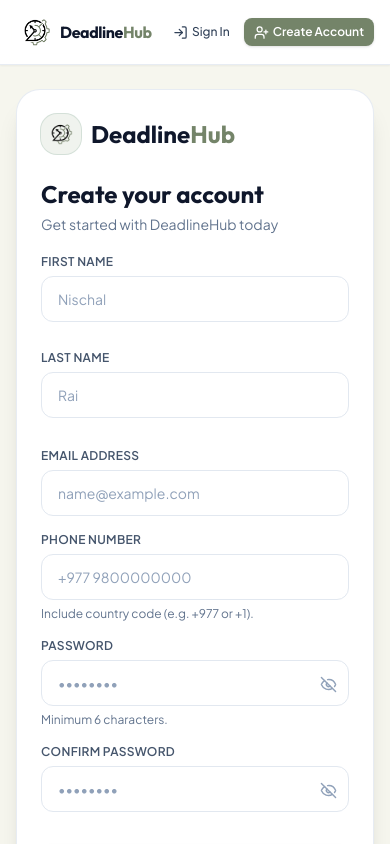
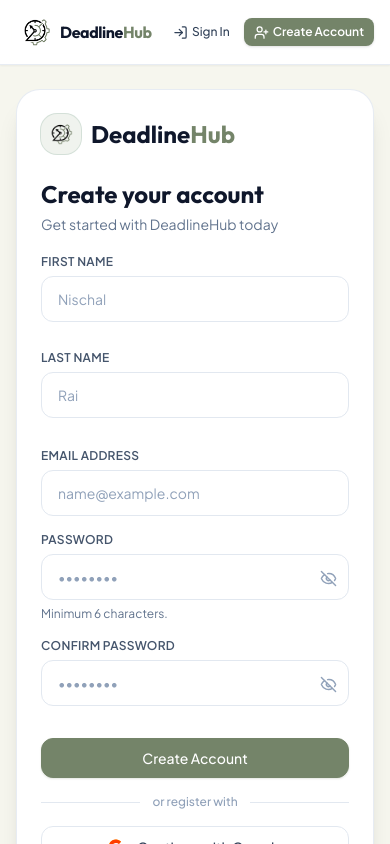
Before and after one commit to nischal1sir/DeadlineHub, a React (Vite) app: page /register in a window 390 px wide. Shown: the top 844 px of the page. Built offline with nearby package versions, Linux system fonts and the light colour scheme; no server answers.

Commit message:
feat(auth): remove phone requirement from register page & update README documentation

```diff
--- a/src/pages/Register.tsx
+++ b/src/pages/Register.tsx
@@ -19,7 +19,6 @@
   const [firstName, setFirstName] = useState('');
   const [lastName, setLastName] = useState('');
   const [email, setEmail] = useState('');
-  const [phone, setPhone] = useState('');
   const [password, setPassword] = useState('');
   const [confirmPassword, setConfirmPassword] = useState('');
   const [showPassword, setShowPassword] = useState(false);
@@ -52,17 +51,8 @@
 
   const handleSubmit = async (e: React.FormEvent) => {
     e.preventDefault();
-    if (!firstName || !lastName || !email || !phone || !password || !confirmPassword) {
+    if (!firstName || !lastName || !email || !password || !confirmPassword) {
       setError('Please fill in all required fields.');
-      setShake(true);
-      setTimeout(() => setShake(false), 500);
-      return;
-    }
-
-    const cleanPhone = phone.trim();
-    const phoneDigits = cleanPhone.replace(/[\s\-\(\)]/g, '');
-    if (!/^\+?[0-9]{7,15}$/.test(phoneDigits)) {
-      setError('Please enter a valid phone number (7 to 15 digits, optional + prefix).');
       setShake(true);
       setTimeout(() => setShake(false), 500);
       return;
@@ -85,7 +75,7 @@
     setLoading(true);
     setError(null);
     try {
-      await register(email, password, fullName, cleanPhone);
+      await register(email, password, fullName);
       navigate('/dashboard');
     } catch (err: any) {
       setError(err.message || 'Registration failed.');
@@ -191,16 +181,6 @@
                   required
                   autoComplete="email"
                 />
-                <Input
-                  type="tel"
-                  label="Phone Number"
-                  placeholder="+977 9800000000"
-                  value={phone}
-                  onChange={e => setPhone(e.target.value)}
-                  required
-                  helperText="Include country code (e.g. +977 or +1)."
-                  autoComplete="tel"
-                />
                 <div className="relative">
                   <Input
                     type={showPassword ? 'text' : 'password'}
```
Also changed, not shown: 1 other file (tests, documents, lock files or other folders).
